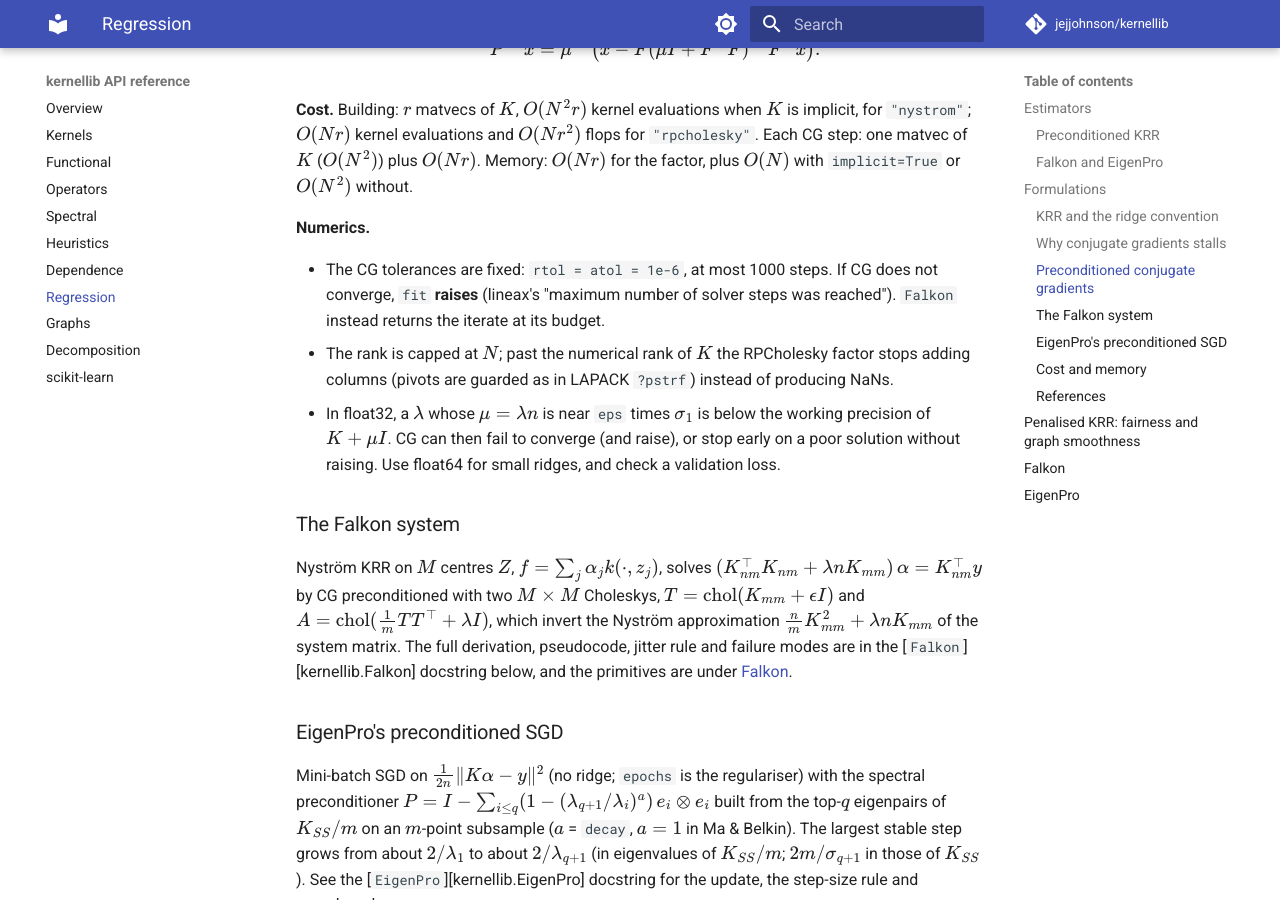
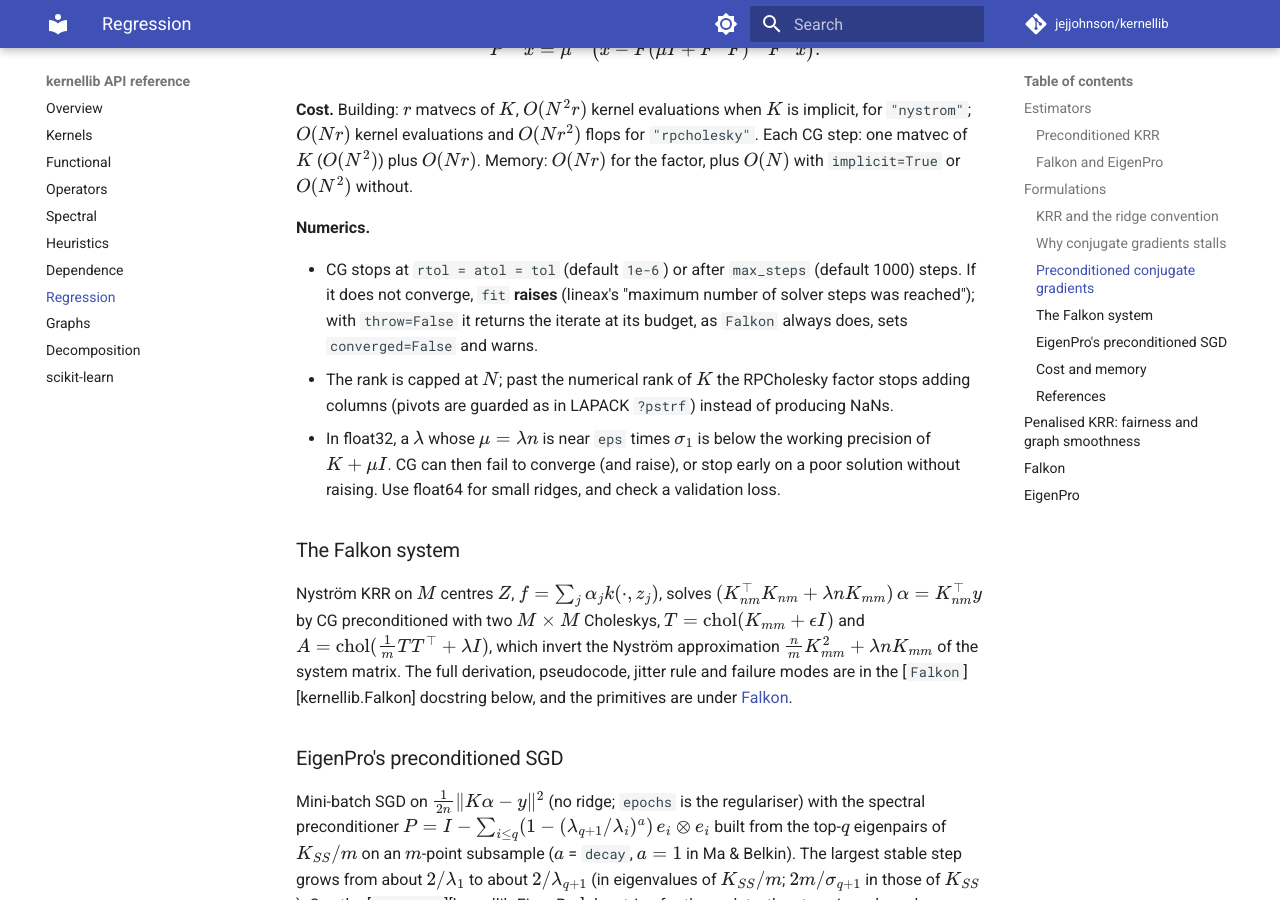
Before and after one commit to jejjohnson/kernellib, an MkDocs documentation site: the page built from docs/api/regression.md, in a window 1280 px wide and 900 px high, scrolled down 3299 px. Built offline with MkDocs 1.6.1 and Material for MkDocs 9.7.7, drawn with Linux system fonts in a browser that asks for light colours; comment, search, counter and statistics services are not loaded; some of the changed text lies outside the part shown.

Commit message:
fix(regression): KRR GMRES honours tol/max_steps; KernelRidge exposes tol/max_steps/throw
The matrix-free GMRES of KRR's penalised / masked path took its tolerances
from `solver` or fell back to 1e-6 and 10 n steps, ignoring `KRR.tol` and
`KRR.max_steps`. It now stops at rtol = atol = tol or after max_steps
restart cycles (of up to min(N, 50) Krylov iterations each); an explicit
solver with rtol / atol / max_steps still overrides them, as on the CG
paths. The default tol (1e-6) equals the old fallback; the default budget
of 1000 cycles (up to 50 000 Krylov iterations) replaces 10 n cycles and
is far beyond any solve that converges, while lineax already stops a
GMRES that stagnates for 20 cycles.

GMRES gets no `_residual_ok` check: lineax's restarted GMRES stops on the
true residual b - B y, recomputed at every restart, so the recursive
residual drift the check guards against in CG cannot occur.

`kernellib.sklearn.KernelRidge` gains `tol`, `max_steps` and `throw`,
passed through to `KRR`.

Docs: KRR docstring, docs/api/regression.md (also replacing the stale
"CG tolerances are fixed" bullet) and the roadmap's §6.3 / §7.2 notes.

Closes #182

Co-Authored-By: Claude Opus 5.5 <noreply@anthropic.com>

```diff
--- a/docs/api/regression.md
+++ b/docs/api/regression.md
@@ -174,10 +174,11 @@ $O(Nr^2)$ flops for `"rpcholesky"`. Each CG step: one matvec of $K$
 
 **Numerics.**
 
-- The CG tolerances are fixed: `rtol = atol = 1e-6`, at most 1000 steps. If
-  CG does not converge, `fit` **raises** (lineax's "maximum number of
-  solver steps was reached"). `Falkon` instead returns the iterate at its
-  budget.
+- CG stops at `rtol = atol = tol` (default `1e-6`) or after `max_steps`
+  (default 1000) steps. If it does not converge, `fit` **raises**
+  (lineax's "maximum number of solver steps was reached"); with
+  `throw=False` it returns the iterate at its budget, as `Falkon` always
+  does, sets `converged=False` and warns.
 - The rank is capped at $N$; past the numerical rank of $K$ the
   RPCholesky factor stops adding columns (pivots are guarded as in LAPACK
   `?pstrf`) instead of producing NaNs.
@@ -268,7 +269,10 @@ laprls = kl.KRR(kl.RBF(0.3), 1e-4, penalty_weight=100.0).fit(
 A pure low-rank penalty (`hsic_penalty` with a `Linear` kernel or
 ``approx``) and no mask is solved by Woodbury through ``solver``, so any
 strategy applies. Anything else is solved by dense LU, or matrix-free by
-GMRES with ``implicit=True``.
+GMRES with ``implicit=True``. GMRES takes ``tol`` and ``max_steps`` like
+the preconditioned CG, its steps counted in restart cycles of up to
+``min(N, 50)`` Krylov iterations; an explicit ``solver`` with tolerances
+overrides them.
 
 ::: kernellib.AbstractEstimator
 
```
Also changed, not shown: docs/roadmap/roadmap-kernellib.md (+18 -9 lines), 4 other files.
